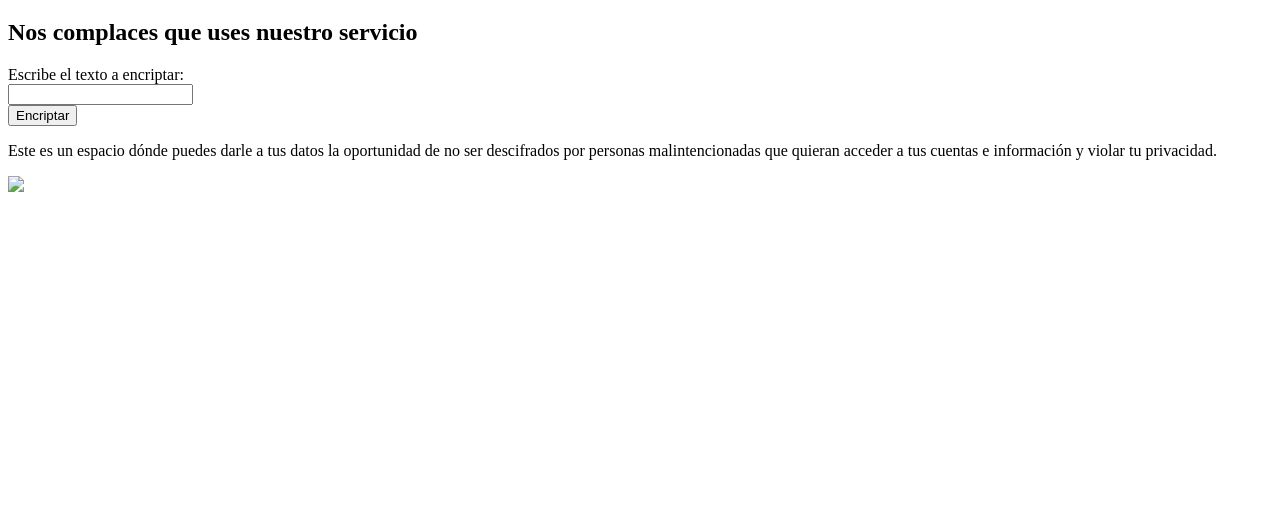
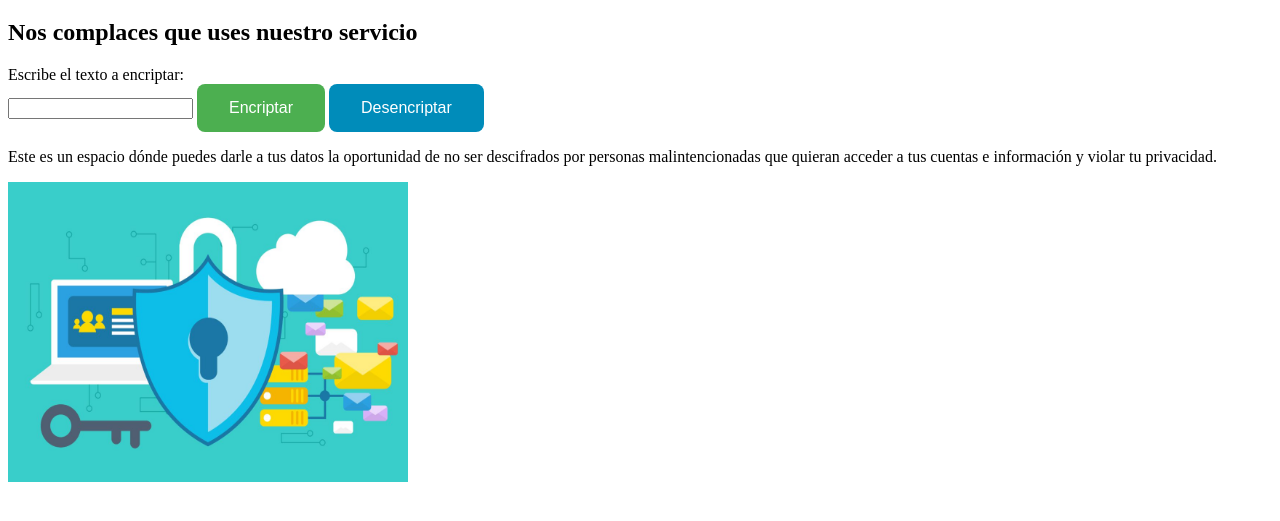
Before and after one commit to vickymendoza/DEV002-vicky, a website: page src/index.html in a window 1280 px wide. Shown: the part 61-582 px from the top of the page. Drawn offline with Linux system fonts and the light colour scheme.

Commit message:
Estilo botones

```diff
--- a/src/index.html
+++ b/src/index.html
@@ -1,25 +1,31 @@
-    <!DOCTYPE html>
-<html>
+<!DOCTYPE html>
+<html lang="es">
   <head>
-    <meta charset="utf-8">
+    <meta charset="UTF-8" />
     <title>Tu Contraseña Segura</title>
     <link rel="stylesheet" href="style.css" />
   </head>
+
   <body>
+    <script src="index.js"></script>
+    <h1>TU CONTRASEÑA SEGURA</h1>
+    <h2>Nos complaces que uses nuestro servicio</h2>
+    <label>Escribe el texto a encriptar:</label>
+    <br />
+    <div class="ppalcontenedor">
+      <input type="text" id="myText" />
+      <button class="button button1" onclick="encriptar()">Encriptar</button>
+      <button class="button button2" onclick="desencriptar()">
+        Desencriptar
+      </button>
+    </div>
 
-    <script src="index.js"></script>
-    <h1> TU CONTRASEÑA SEGURA</h1>
-    <h2> Nos complaces que uses nuestro servicio</h2>
-    <label>Escribe el texto a encriptar:</label>
-    <br>
-    <input type="text" id="myText">
-    <br>
-    <button onclick="encriptar()">Encriptar</button>
+    <p>
+      Este es un espacio dónde puedes darle a tus datos la oportunidad de no ser
+      descifrados por personas malintencionadas que quieran acceder a tus
+      cuentas e información y violar tu privacidad.
+    </p>
 
-    <p> Este es un espacio dónde puedes darle a tus datos la oportunidad de no ser descifrados por personas malintencionadas que quieran acceder a tus cuentas e información y violar tu privacidad. </p>
-
-    <img src="seguridad.WEBP">
-
-
+    <img src="assets/seguridad.jpg" alt="seguridad" width="400" height="300" />
   </body>
-<//html>
+</html>
--- a/src/index.js
+++ b/src/index.js
@@ -2,11 +2,11 @@
 
 function encriptar() {
   // console.log(cipher);
-    let textoIngresado = document.getElementById("myText").value
+  let textoIngresado = document.getElementById("myText").value;
   console.log(textoIngresado);
 }
 function desencriptar() {
   // console.log(cipher);
-    let textoIngresado = document.getElementById("myText").value
+  let textoIngresado = document.getElementById("myText").value;
   console.log(textoIngresado);
 }
--- a/src/style.css
+++ b/src/style.css
@@ -0,0 +1,38 @@
+/*
+body {
+  background-color: rgb(168, 170, 222);
+}
+
+h1 {
+  color: rgb(199, 55, 76); text-align: center; font-family: verdana;
+}
+
+h2 {
+ color: rgb(77, 67, 68); text-align: center; font-family: verdana;
+}
+
+p {
+  font-family: verdana; font-size: 20px;
+}
+*/
+
+.button {
+  background-color: #4CAF50;
+  border: none;
+  border-radius: 8px;
+  color: white;
+  padding: 15px 32px;
+  text-align: center;
+  text-decoration: none;
+  display: inline-block;
+  font-size: 16px;
+  transition-duration: 0.4s;
+}
+
+.button1 {background-color: #4CAF50;} /* Green */
+.button2 {background-color: #008CBA;} /* Blue */
+
+.button:hover {
+  background-color: #e7e7e7;
+  color: black;
+}
```
Also changed, not shown: src/assets/seguridad.jpg (added), src/cipher.js (line endings or trailing spaces). Lines whose indentation alone changed are shown as unchanged.
